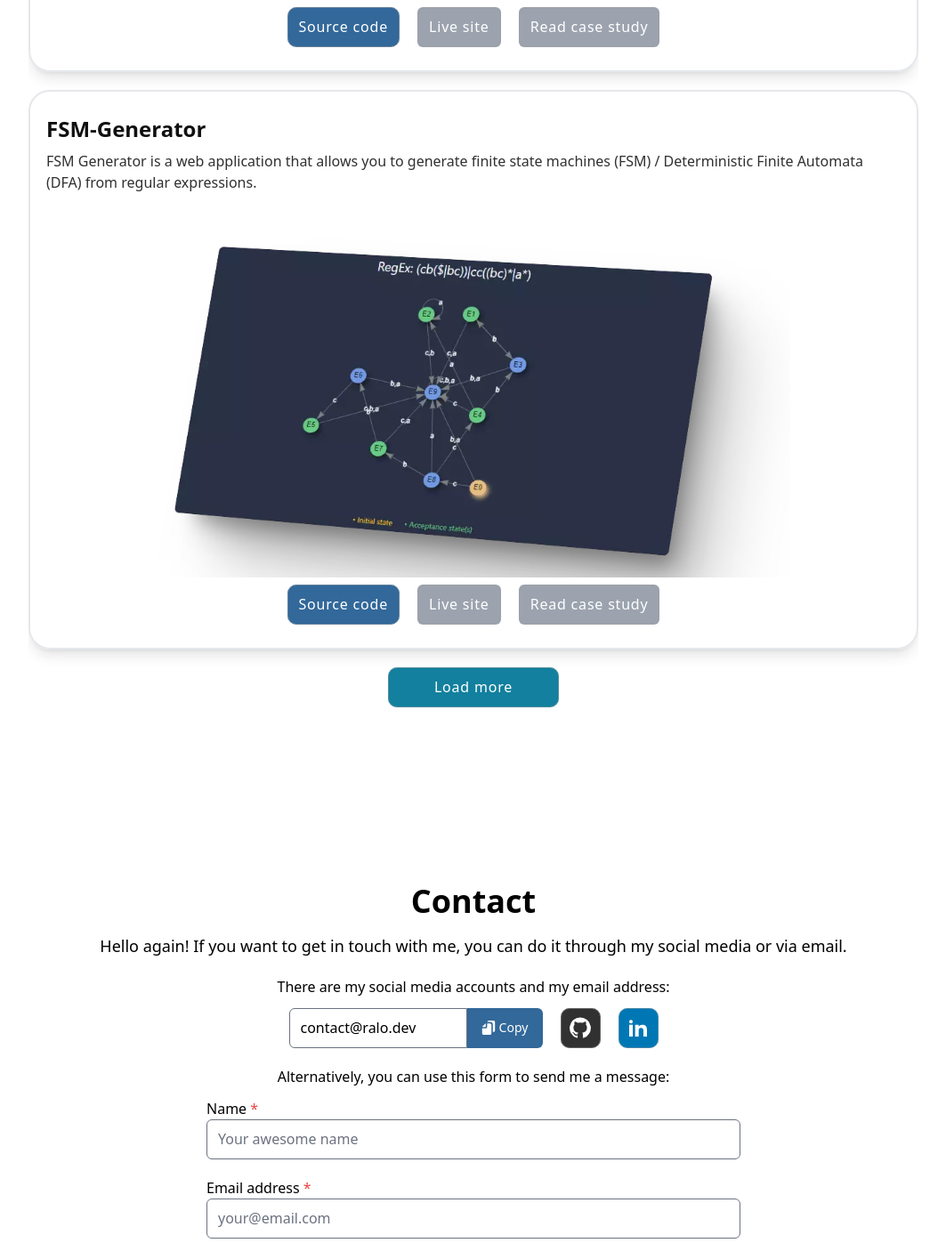
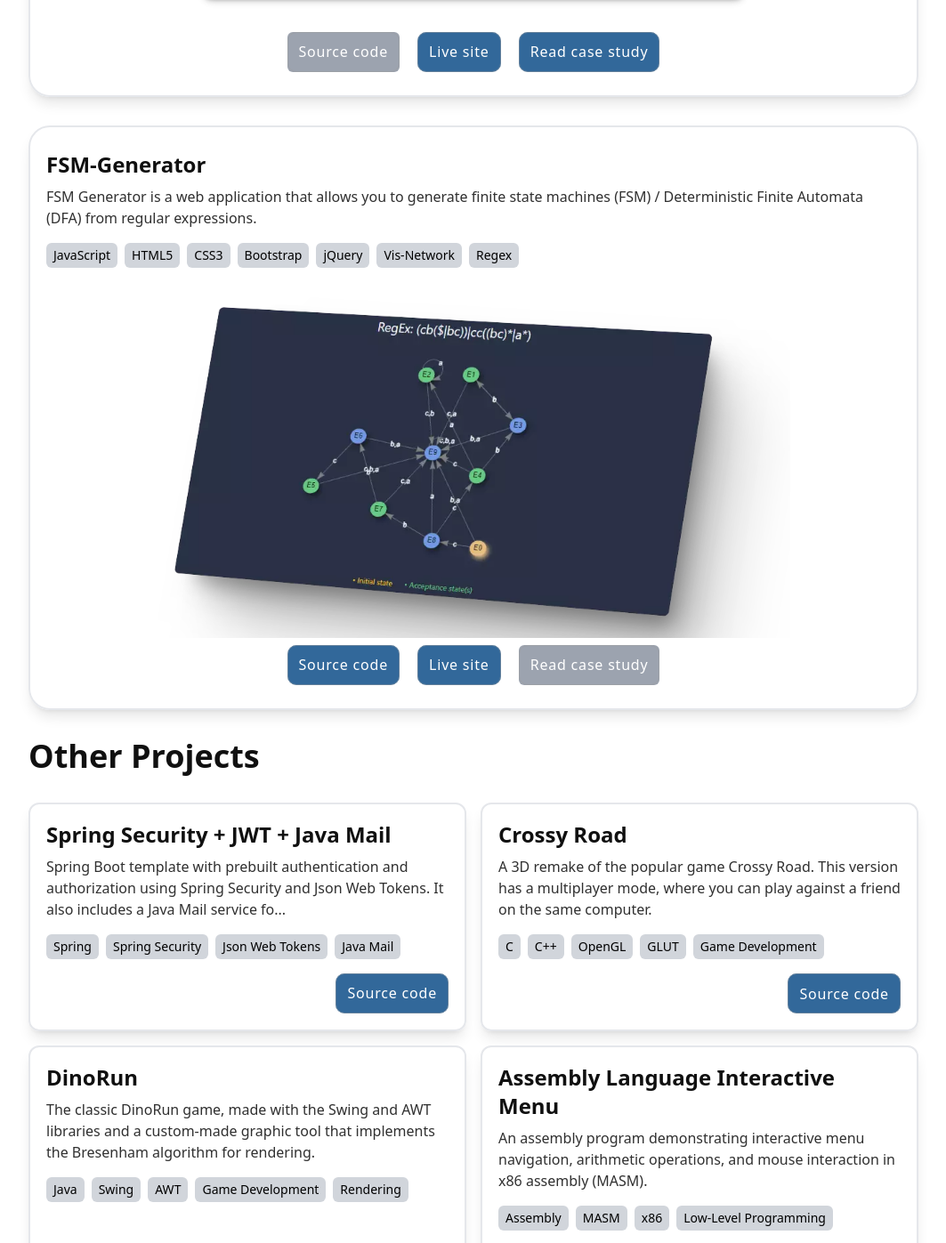
Before and after one commit to ralodev/ralodev, a Vue app: page / in a window 1280 px wide. Shown: the part 5423-6820 px from the top of the page at 89% size, without its empty margins (108-1171 px from the left). Built offline with nearby package versions, Linux system fonts and the light colour scheme.

Commit message:
Update ProjectsSection.vue

```diff
--- a/src/views/home/ProjectsSection.vue
+++ b/src/views/home/ProjectsSection.vue
@@ -2,7 +2,7 @@
   <section
     id="projects"
     name="projects"
-    className="w-full min-h-screen h-auto overflow-x-hidden pt-[90px]"
+    className="w-full min-h-screen h-auto pt-[90px]"
   >
     <article
       className="xl:px-0 pb-10 mx-auto justify-center h-full text-center"
@@ -22,7 +22,7 @@
           </p>
         </header>
       </div>
-      <div class="mt-5 text-start [&>*]:my-5">
+      <div class="flex flex-col gap-y-8 pt-5 text-start">
         <ProjectCard
           v-for="project in projectsInfo"
           :key="project.title"
@@ -30,76 +30,39 @@
           :description="project.description"
           :image="project.image"
           :image2="project.image2"
-          :live="project.live ? project.live : ''"
-          :source="project.source ? project.source : ''"
-          :demo="project.demo"
-          :info="project.info"
-          :reverse="projectsInfo.indexOf(project) % 2 !== 0"
-        >
-          <img
-            v-for="tag in project.tags"
-            :key="tag"
-            :src="`https://img.shields.io/badge/${tag.replace(
-              / /g,
-              '%20'
-            )}-%23c7c7c7?style=for-the-badge&logo=${tag.replace(/ /g, '-')}`"
-            alt=""
-          />
-        </ProjectCard>
+          :source="!!project.source"
+          @open-src="() => window.open(project.source)"
+          :site="!!project.site"
+          @open-live="() => window.open(project.site)"
+          :read="!!project.read"
+          @open-read="router.push({ name: project.read })"
+          :tags="project.tags"
+        />
       </div>
-      <div
-        v-if="showMore"
-        name="showMore"
-        class="max-w-[1200px] text-start [&>*]:my-5"
+      <h2
+        className="dark:text-dtext1 text-ltext1 font-bold text-4xl text-center md:text-start mt-8"
       >
-        <ProjectCard
+        Other Projects
+      </h2>
+      <div class="mt-8 grid grid-cols-1 gap-4 text-start md:grid-cols-2">
+        <ProjectCardSmall
           v-for="project in projectsInfo2"
           :key="project.id"
           :title="project.title"
           :description="project.description"
           :image="project.image"
-          :source="project.source"
-          :reverse="project.id % 2 !== 0"
+          :source="!!project.source"
+          @open-src="() => window.open(project.source)"
+          :tags="project.tags"
         >
-          <img
-            v-for="tag in project.tags"
-            :key="tag"
-            :src="`https://img.shields.io/badge/${tag.replace(
-              / /g,
-              '%20'
-            )}-%23c7c7c7?style=for-the-badge&logo=${tag.replace(/ /g, '-')}`"
-            alt=""
-          />
-        </ProjectCard>
+        </ProjectCardSmall>
       </div>
-      <PrimaryButton
-        v-if="!showMore"
-        label="Load more"
-        class="mx-auto mb-12 !w-[12rem]"
-        @click="showMore = true"
-      />
-      <a
-        v-else
-        class="rounded-full"
-        href="https://github.com/ralodev"
-        target="_blank"
-        rel="noopener noreferrer"
-      >
-        <SecondaryButton
-          label="See more"
-          class="mx-auto mb-12 !w-[12rem] font-semibold"
-        >
-          <GitHub class="h-8 w-8" />
-        </SecondaryButton>
-      </a>
     </article>
   </section>
 </template>
 
 <script lang="ts" setup>
-import { ref } from 'vue'
-import PrimaryButton from '@/components/buttons/PrimaryButton.vue'
-import GitHub from '@/components/icons/GitHub.vue'
+import { useRouter } from 'vue-router'
 
 import sgipdesktop from '@/assets/img/projects/sgip-desktop.webp'
 import sgipmobile from '@/assets/img/projects/sgip-mobile.webp'
@@ -108,10 +71,10 @@ import fsmmobile from '@/assets/img/projects/fsm-mobile.webp'
 import dinodesktop from '@/assets/img/projects/dino-desktop.webp'
 import crossydesktop from '@/assets/img/projects/crossy-desktop.webp'
 import asmdesktop from '@/assets/img/projects/asm-desktop.webp'
-import SecondaryButton from '@/components/buttons/SecondaryButton.vue'
 import ProjectCard from '@/components/ProjectCard.vue'
+import ProjectCardSmall from '@/components/ProjectCardSmall.vue'
 
-const showMore = ref(false)
+const router = useRouter()
 
 const projectsInfo = [
   {
@@ -120,17 +83,19 @@ const projectsInfo = [
       'SGIP is an HRMS (Human Resources Management System) Full-Stack web application that allows you to manage the information of the personnel of a company/institution. It was developed for the Human Resources department of the Technological Institute of Oaxaca (ITO). The application is currently in production, hosted on a private server. The source code, however, is not available due to security reasons.',
     image: sgipdesktop,
     image2: sgipmobile,
-    demo: 'https://ralodev.github.io/HRMS-Demo/#/',
-    info: 'SGIP',
+    site: 'https://ralodev.github.io/HRMS-Demo/#/',
+    read: 'SGIP',
     tags: [
+      'Full-Stack',
+      'Spring MVC',
+      'Spring Security',
+      'Vue.js',
       'PostgreSQL',
-      'Spring',
-      'Spring Security',
-      'Json Web Tokens',
-      'vue.js',
-      'Vite',
-      'Tailwind CSS',
-      'Hibernate'
+      'Tailwind',
+      'JWT',
+      'JUnit',
+      'Mockito',
+      'Java Mail (SMTP)'
     ]
   },
   {
@@ -140,29 +105,46 @@ const projectsInfo = [
     image: fsmdesktop,
     image2: fsmmobile,
     source: 'https://github.com/ralodev/FSM-Generator',
-    live: 'https://ralodev.github.io/FSM-Generator/',
+    site: 'https://ralodev.github.io/FSM-Generator/',
     //info: '#',
-    tags: ['JavaScript', 'HTML5', 'CSS3', 'Bootstrap']
+    tags: [
+      'JavaScript',
+      'HTML5',
+      'CSS3',
+      'Bootstrap',
+      'jQuery',
+      'Vis-Network',
+      'Regex'
+    ]
   }
 ]
 const projectsInfo2 = [
   {
+    id: 3,
+    title: 'Spring Security + JWT + Java Mail',
+    description:
+      'Spring Boot template with prebuilt authentication and authorization using Spring Security and Json Web Tokens. It also includes a Java Mail service for sending emails.',
+    image: crossydesktop,
+    source: 'https://github.com/ralodev/SpringSecurity-Jwt-JavaMail',
+    tags: ['Spring', 'Spring Security', 'Json Web Tokens', 'Java Mail']
+  },
+  {
     id: 4,
     title: 'Crossy Road',
     description:
-      'A 3D remake of the popular game Crossy Road. Made with C, C++, Glut, and OpenGL. Made for desktop computers.',
+      'A 3D remake of the popular game Crossy Road. This version has a multiplayer mode, where you can play against a friend on the same computer.',
     image: crossydesktop,
     source: 'https://github.com/ralodev/CrossyRoad',
-    tags: ['C', 'C%2B%2B', 'OpenGL', 'Visual Studio']
+    tags: ['C', 'C++', 'OpenGL', 'GLUT', 'Game Development']
   },
   {
     id: 5,
     title: 'DinoRun',
     description:
-      'The classic DinoRun game, this application was made with the Swing and AWT libraries and incorporates a custom-made graphic tool that implements the Bresenham algorithm for rendering.',
+      'The classic DinoRun game, made with the Swing and AWT libraries and a custom-made graphic tool that implements the Bresenham algorithm for rendering.',
     image: dinodesktop,
     source: 'https://github.com/ralodev/DinoRun-2D',
-    tags: ['Java', 'NetBeans', 'Swing', 'AWT', 'OpenJDK']
+    tags: ['Java', 'Swing', 'AWT', 'Game Development', 'Rendering']
   },
   {
     id: 6,
@@ -172,7 +154,9 @@ const projectsInfo2 = [
     image: asmdesktop,
     //gif: asmgif,
     source: 'https://github.com/ralodev/ASM-Menu-Mouse',
-    tags: ['Assembly', 'MASM', 'x86']
+    tags: ['Assembly', 'MASM', 'x86', 'Low-Level Programming']
   }
 ]
+
+const window = globalThis.window
 </script>
```
